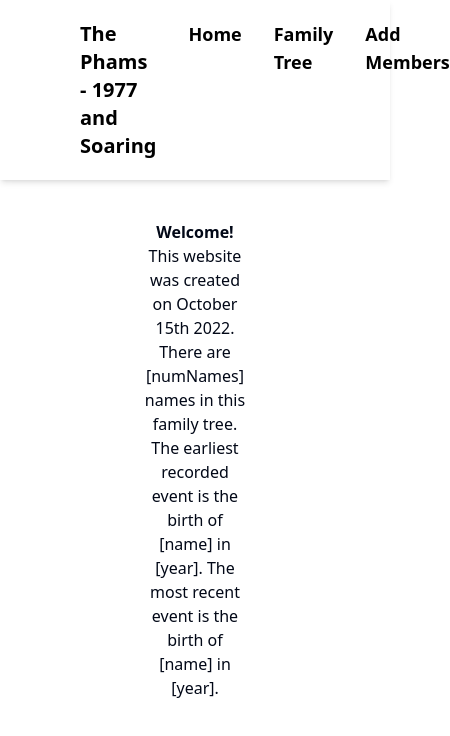
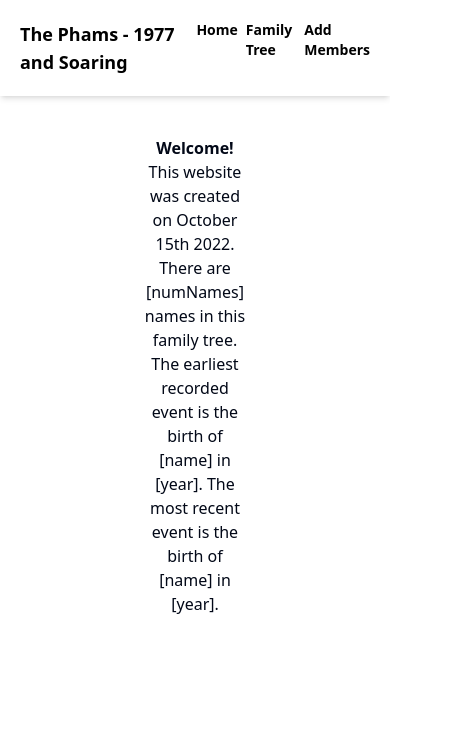
Before and after one commit to PhamjaminBen/familytree, a Next.js app: page / in a window 390 px wide. Shown: the top 736 px of the page, 450 px wide, since content can reach past the window. Built offline with nearby package versions, Linux system fonts and the light colour scheme.

Commit message:
mobbile formatting

```diff
--- a/app/add/page.tsx
+++ b/app/add/page.tsx
@@ -92,7 +92,7 @@ export default function AddForm() {
 
 	return (
 		<form
-			className='py-10 w-2/5 m-auto flex flex-col space-y-3'
+			className='px-5 py-10 max-w-full md:w-2/5 m-auto flex flex-col space-y-3'
 			onKeyDown={(e) => {
 				checkKeyDown(e);
 			}}
--- a/app/layout.tsx
+++ b/app/layout.tsx
@@ -14,7 +14,7 @@ export default async function RootLayout({
 }) {
 	return (
 		<html lang='en'>
-			<body className='min-h-screen'>
+			<body className='min-h-screen w-screen'>
 				<header className='sticky z-50 top-0'>
 					<NavBar />
 				</header>
--- a/components/navbar.tsx
+++ b/components/navbar.tsx
@@ -1,11 +1,14 @@
 import Link from "next/link";
 export default function NavBar() {
 	return (
-		<nav className='bg-white text-black font-semibold text-lg w-full shadow-md'>
-			<div id='content' className=' py-5 px-20 m-auto text-lg'>
-				<ul className='flex gap-8'>
+		<nav className='bg-white text-black font-semibold w-full shadow-md'>
+			<div
+				id='content'
+				className=' py-5 px-5 md:px-20 m-auto text-sm md:text-lg'
+			>
+				<ul className='flex gap-y-5 gap-x-2 md:gap-8'>
 					<li>
-						<Link href='/' className='font-extrabold text-xl'>
+						<Link href='/' className='font-extrabold text-lg md:text-xl'>
 							The Phams - 1977 and Soaring
 						</Link>
 					</li>
```
